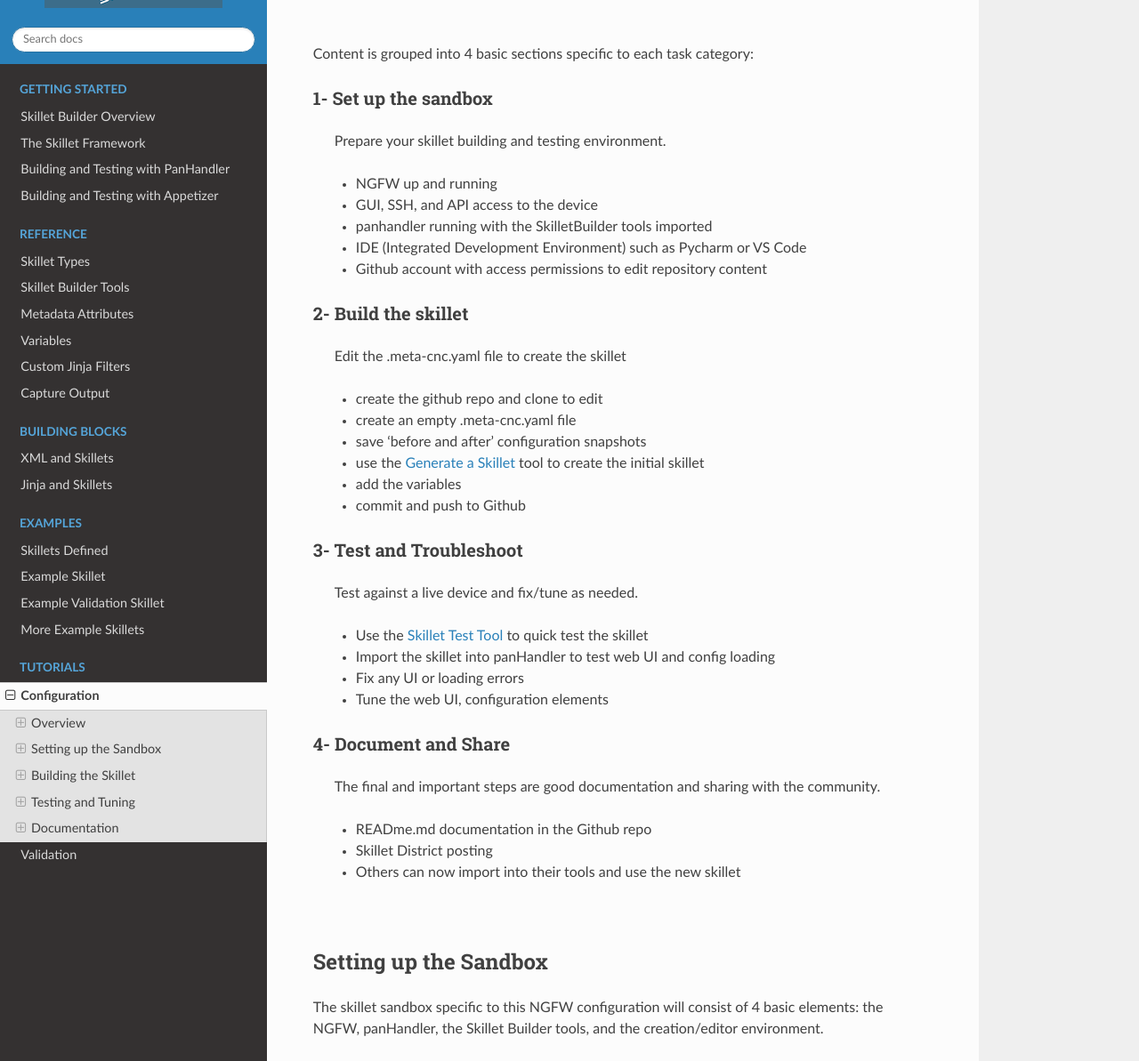
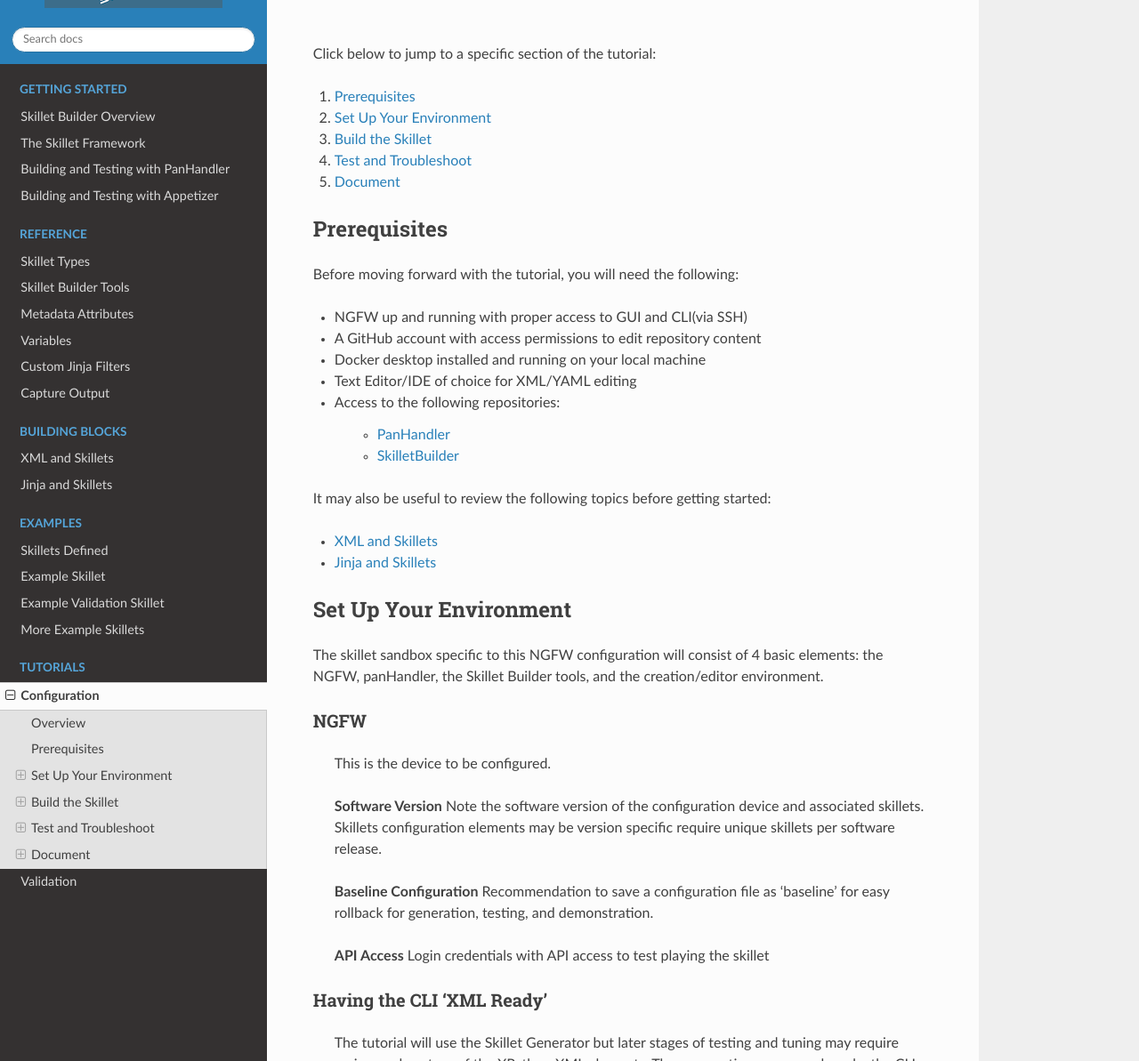
Before and after one commit to PaloAltoNetworks/SkilletBuilder, a Sphinx documentation site: the page built from docs/tutorials/tutorial_configuration.rst, in a window 1280 px wide and 1400 px high, scrolled down 658 px, cut to the strip 207-1400 px from the top of the window. Shown: the whole strip at 89% size. Built offline with Sphinx 7.4.7 and the Read the Docs theme 2.0.0, drawn with Linux system fonts in a browser that asks for light colours; some of the changed text lies outside the part shown.

Commit message:
edits to Overview and added prereqs section

```diff
--- a/docs/building_blocks/jinja_and_skillets.rst
+++ b/docs/building_blocks/jinja_and_skillets.rst
@@ -1,3 +1,5 @@
+.. _jinjaandskillets:
+
 Jinja and Skillets
 ==================
 
--- a/docs/building_blocks/xml_and_skillets.rst
+++ b/docs/building_blocks/xml_and_skillets.rst
@@ -1,3 +1,5 @@
+.. _XMLandSkillets:
+
 XML and Skillets
 ================
 
--- a/docs/tutorials/tutorial_configuration.rst
+++ b/docs/tutorials/tutorial_configuration.rst
@@ -7,8 +7,8 @@ Overview
 This tutorial is aimed at novice skillet builders who want to work through building a sample skillet.
 The configuration tutorial will create a simple configuration including:
 
-  * an IP External Dynamic List (EDL) object
-  * a Tag object
+  * An IP External Dynamic List (EDL) object
+  * A Tag object
   * Security rules (Inbound and Outbound) referencing the EDL and tag objects
 
 The video provides an end-to-end perspective for building a configuration skillet as a complement
@@ -22,56 +22,40 @@ to the documentation content.
 
 |
 
-Content is grouped into 4 basic sections specific to each task category:
+Click below to jump to a specific section of the tutorial:
 
-1- Set up the sandbox
-~~~~~~~~~~~~~~~~~~~~~
+1. `Prerequisites`_
 
-  Prepare your skillet building and testing environment.
+2. `Set Up Your Environment`_
 
-  * NGFW up and running
-  * GUI, SSH, and API access to the device
-  * panhandler running with the SkilletBuilder tools imported
-  * IDE (Integrated Development Environment) such as Pycharm or VS Code
-  * Github account with access permissions to edit repository content
+3. `Build the Skillet`_
 
-2- Build the skillet
-~~~~~~~~~~~~~~~~~~~~
+4. `Test and Troubleshoot`_
 
-  Edit the .meta-cnc.yaml file to create the skillet
-
-  * create the github repo and clone to edit
-  * create an empty .meta-cnc.yaml file
-  * save 'before and after' configuration snapshots
-  * use the :ref:`Generate a Skillet` tool to create the initial skillet
-  * add the variables
-  * commit and push to Github
-
-3- Test and Troubleshoot
-~~~~~~~~~~~~~~~~~~~~~~~~
-
-  Test against a live device and fix/tune as needed.
-
-  * Use the :ref:`Skillet Test Tool` to quick test the skillet
-  * Import the skillet into panHandler to test web UI and config loading
-  * Fix any UI or loading errors
-  * Tune the web UI, configuration elements
+5. `Document`_
 
 
-4- Document and Share
-~~~~~~~~~~~~~~~~~~~~~
+Prerequisites
+-------------
 
-  The final and important steps are good documentation and sharing with the community.
+Before moving forward with the tutorial, you will need the following:
 
-  * READme.md documentation in the Github repo
-  * Skillet District posting
-  * Others can now import into their tools and use the new skillet
+- NGFW up and running with proper access to GUI and CLI(via SSH)
+- A GitHub account with access permissions to edit repository content
+- Docker desktop installed and running on your local machine
+- Text Editor/IDE of choice for XML/YAML editing
+- Access to the following repositories:
 
-|
+    - `PanHandler <https://github.com/PaloAltoNetworks/panhandler/>`_
+    - `SkilletBuilder <https://github.com/PaloAltoNetworks/SkilletBuilder/>`_
 
+It may also be useful to review the following topics before getting started:
 
-Setting up the Sandbox
-----------------------
+- :ref:`XMLandSkillets`
+- :ref:`jinjaandskillets`
+
+Set Up Your Environment
+-----------------------
 
 The skillet sandbox specific to this NGFW configuration will consist of 4 basic elements: the NGFW, panHandler,
 the Skillet Builder tools, and the creation/editor environment.
@@ -131,7 +115,7 @@ Skillet Editor
 
 |
 
-Building the Skillet
+Build the Skillet
 --------------------
 
 The following steps take the user from creating the Github repo, through generating and editing the skillet, to a final
@@ -730,7 +714,7 @@ Push the Skillet to Github
      :width: 800
 
 
-Testing and Tuning
+Test and Troubleshoot
 ------------------
 
 Now that the skillet has been pushed to Github, the skillet can be imported to panHandler to test the user experience.
@@ -821,7 +805,7 @@ Edit, Push, Test
 
  If errors are found, repeat the steps above until a clean skillet can be loaded and committed.
 
-Documentation
+Document
 -------------
 
 The final stage is to document key details about the skillet to provide contextual information to the user community.
```
